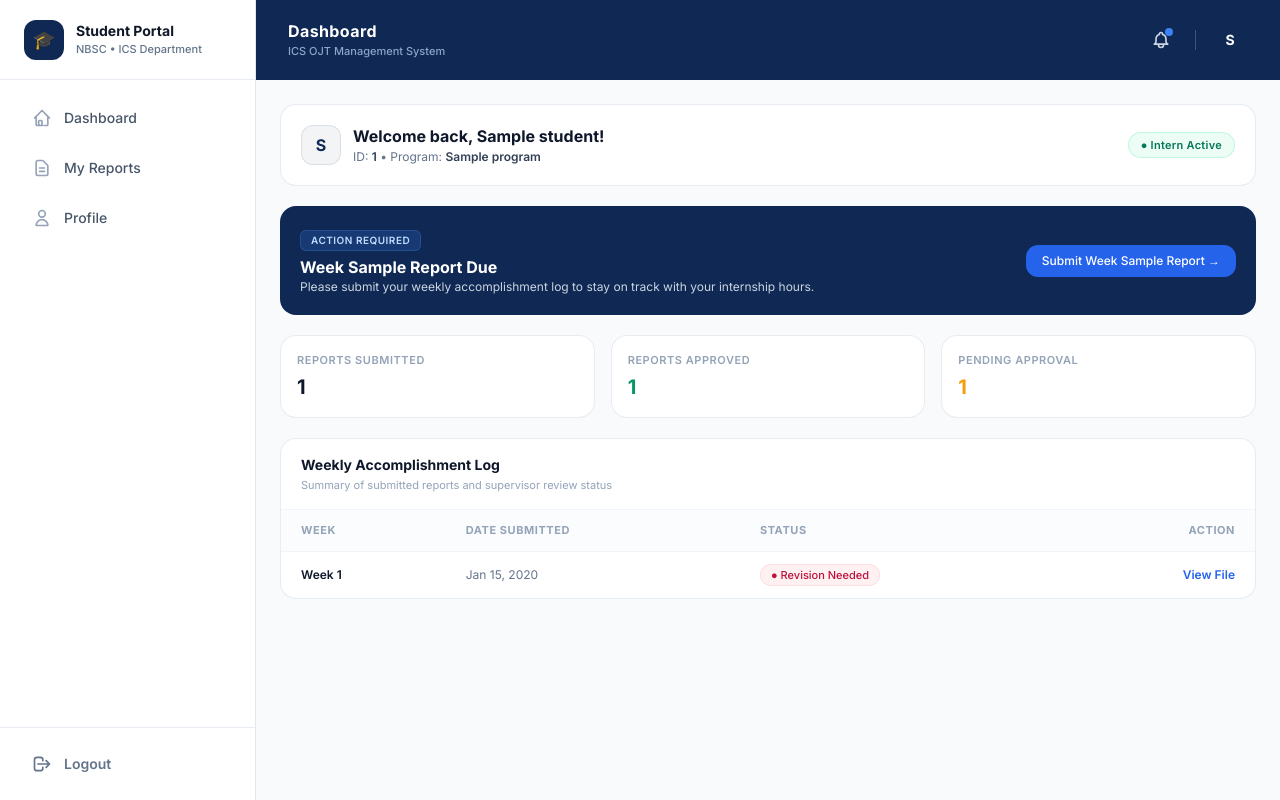
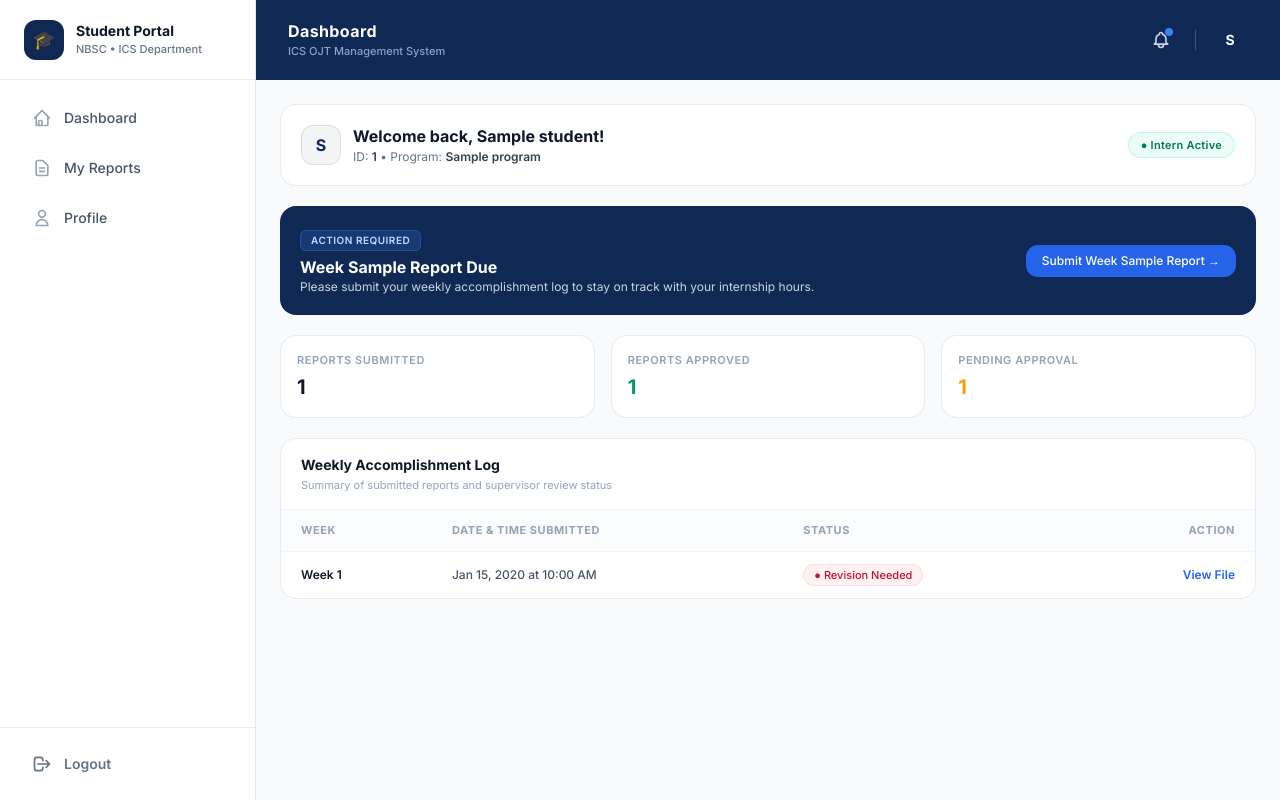
Before and after one commit to OIS-KPS/OP, a PHP site: the page made by src/pages/student/dashboardPage.php in a window 1280 px wide. Run offline with PHP 8.4, Linux system fonts and the light colour scheme; the template is opened without the code that fills it: most values are stand-ins (such as "Sample title", 1, 10 or a date in 2020); some libraries are stand-ins or nearby versions.

Commit message:
Updated timestamp formatting

```diff
--- a/src/pages/student/dashboardPage.php
+++ b/src/pages/student/dashboardPage.php
@@ -94,7 +94,7 @@
                                 <thead>
                                     <tr class="bg-slate-50/60 text-slate-400 text-[11px] uppercase tracking-wider border-b border-slate-100 font-semibold">
                                         <th class="py-3 px-5">Week</th>
-                                        <th class="py-3 px-5">Date Submitted</th>
+                                        <th class="py-3 px-5">Date & Time Submitted</th>
                                         <th class="py-3 px-5">Status</th>
                                         <th class="py-3 px-5 text-right">Action</th>
                                     </tr>
@@ -105,9 +105,12 @@
                                     ?>
                                         <tr class="hover:bg-slate-50/80 transition-colors">
                                             <td class="py-3 px-5 font-semibold text-slate-900">Week <?= htmlspecialchars($report['week_number']); ?></td>
-                                            <td class="py-3 px-5 text-slate-500">
-                                                <?= !empty($report['submitted_at']) ? date("M d, Y", strtotime($report['submitted_at'])) : '—'; ?>
+
+                                            <!-- Date & Time Submitted -->
+                                            <td class="py-3 px-5 text-slate-600 font-medium">
+                                                <?= !empty($report['submitted_at']) ? date("M d, Y \a\\t g:i A", strtotime($report['submitted_at'])) : '—'; ?>
                                             </td>
+
                                             <td class="py-3 px-5">
                                                 <?php if ($status === 'approved'): ?>
                                                     <span class="inline-flex items-center gap-1 px-2.5 py-0.5 rounded-full bg-emerald-50 text-emerald-700 text-[11px] font-medium border border-emerald-200/50">● Approved</span>
```
